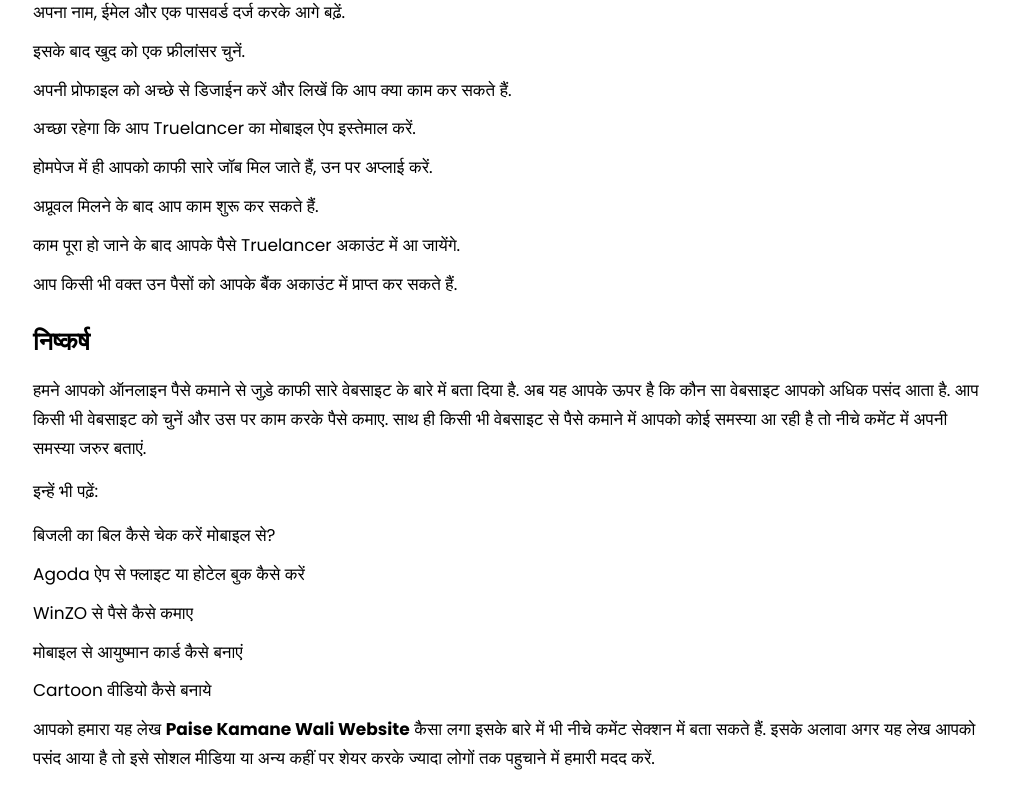
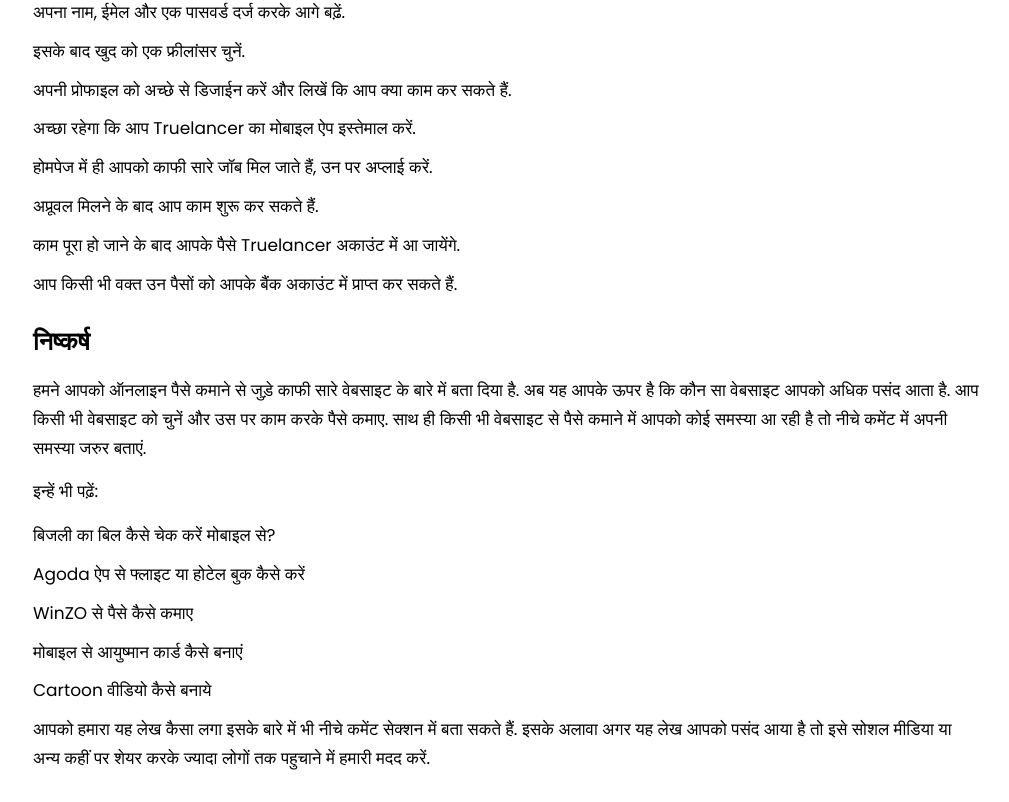
Before and after one commit to harshlahre/single-page-template, a Next.js app: page / in a window 1280 px wide. Shown: the part 11198-12000 px from the top of the page, without its empty margins (132-1141 px from the left). Built offline with nearby package versions, Linux system fonts and the light colour scheme.

Commit message:
Update page.tsx

```diff
--- a/src/app/page.tsx
+++ b/src/app/page.tsx
@@ -566,7 +566,7 @@ export default function Home() {
           </li>
         </ul>
         <p>
-          आपको हमारा यह लेख <strong>Paise Kamane Wali Website</strong> कैसा लगा
+          आपको हमारा यह लेख कैसा लगा
           इसके बारे में भी नीचे कमेंट सेक्शन में बता सकते हैं. इसके अलावा अगर यह
           लेख आपको पसंद आया है तो इसे सोशल मीडिया या अन्य कहीं पर शेयर करके
           ज्यादा लोगों तक पहुचाने में हमारी मदद करें.
```
